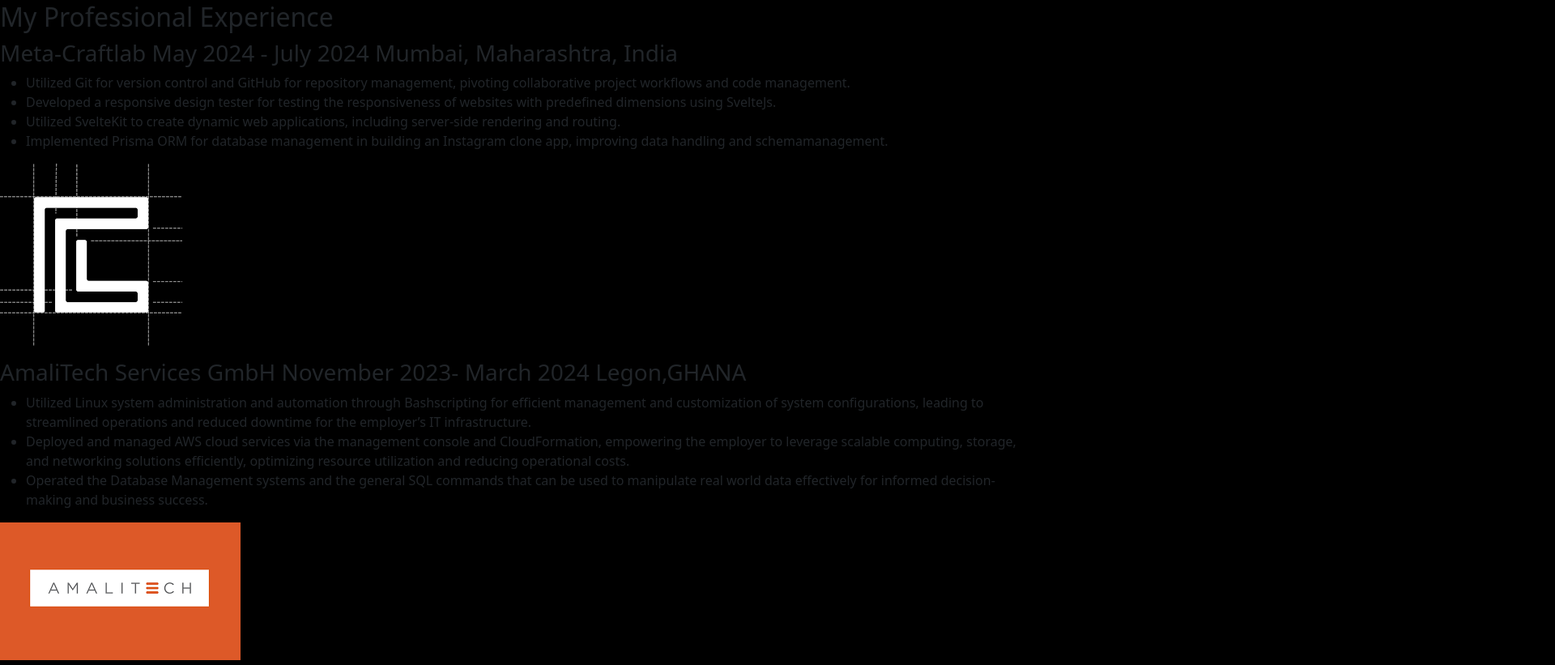
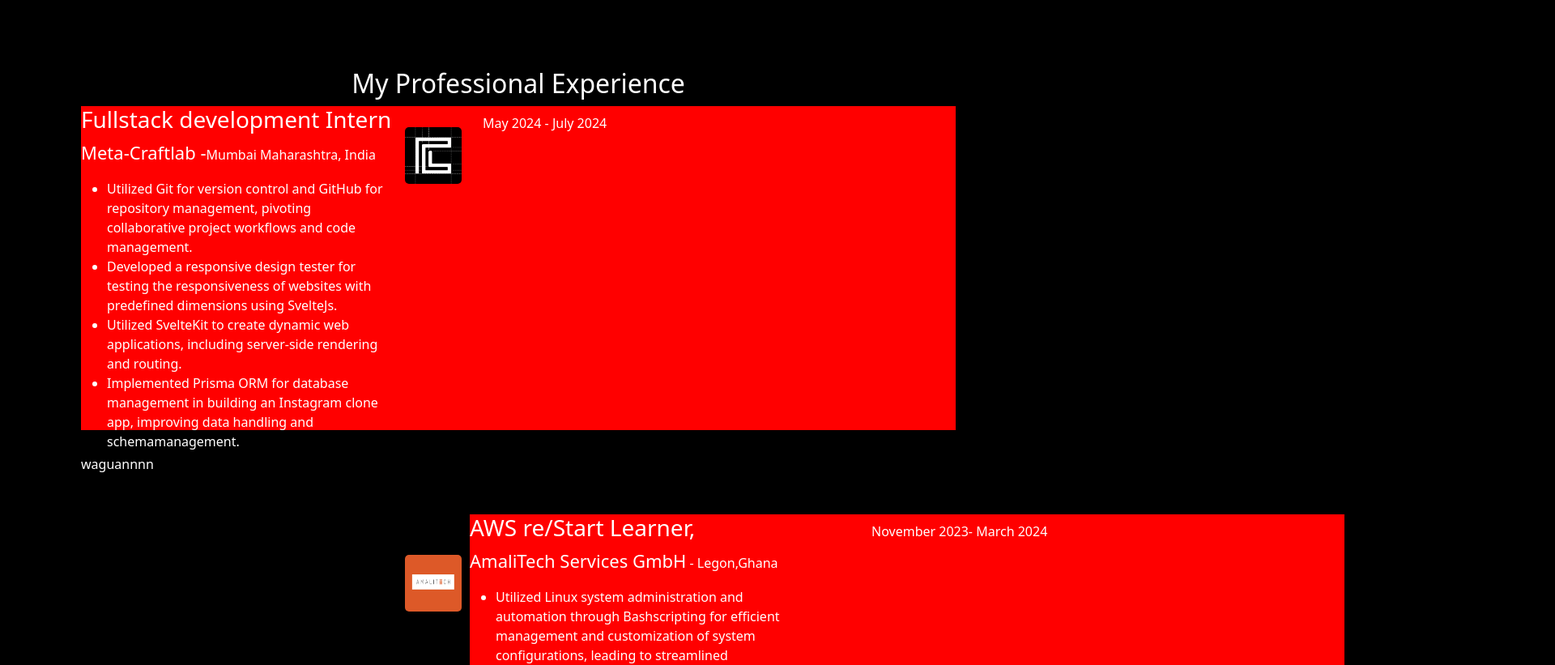
Before and after one commit to dkmakyer/portfolio-website, a React (Vite) app in the folder portfolio-website/: page /about in a window 1280 px wide. Shown: the part 760-1581 px from the top of the page at 81% size, 1920 px wide, since content can reach past the window. Built offline with nearby package versions, Linux system fonts and the light colour scheme.

Commit message:
update Experience.jsx
implemented css on the Experience component

```diff
--- a/portfolio-website/src/components/experience/Experience.jsx
+++ b/portfolio-website/src/components/experience/Experience.jsx
@@ -3,14 +3,16 @@
 import images from '../images';
 
 const Experience = () => {
-    const {craftlab, amalitech} = images;
+    const { craftlab, amalitech } = images;
     return (
         <>
             <div className="experience-container">
                 <h2>My Professional Experience</h2>
-                <div className='craftlab'>
+                <div className='cont craftlab'>
                     <div className="info">
-                        <h3>Meta-Craftlab <span>May 2024 - July 2024	Mumbai, Maharashtra, India</span></h3>
+                        <h3>Fullstack development Intern</h3>
+                        <p className='date'>May 2024 - July 2024</p>
+                        <p className='location'><span>Meta-Craftlab -</span>Mumbai Maharashtra, India</p>
                         <ul>
                             <li>Utilized Git for version control and GitHub for repository management, pivoting collaborative project workflows and code management.</li>
                             <li>Developed a responsive design tester for testing the responsiveness of websites with predefined dimensions using SvelteJs.</li>
@@ -20,10 +22,12 @@
                     </div>
                     <p className='craftlab-logo'><img src={craftlab} alt="craftlab-logo" /></p>
                 </div>
-                <p className='divider'></p>
-                <div className='amalitech'>
+                <p className='divider'>waguannnn</p>
+                <div className='cont amalitech'>
                     <div className="info">
-                        <h3>AmaliTech Services GmbH <span>November 2023- March 2024	 Legon,GHANA</span></h3>
+                        <h3>AWS re/Start Learner, </h3>
+                        <p className='date'>November 2023- March 2024</p>
+                        <p className='location'><span>AmaliTech Services GmbH</span> - Legon,Ghana</p>
                         <ul>
                             <li>Utilized Linux system administration and automation through Bashscripting for efficient management and customization of system configurations, leading to streamlined operations and reduced downtime for the employer’s IT infrastructure.</li>
                             <li>Deployed and managed AWS cloud services via the management console and CloudFormation, empowering the employer to leverage scalable computing, storage, and networking solutions efficiently, optimizing resource utilization and reducing operational costs.</li>
--- a/portfolio-website/src/components/experience/experience.css
+++ b/portfolio-website/src/components/experience/experience.css
@@ -0,0 +1,53 @@
+*{
+    box-sizing: border-box;
+    margin: 0;
+    padding: 0;
+}
+
+.experience-container{
+    padding: 50px 100px;
+    margin-top: 2rem;
+    color: rgb(255, 255, 255);
+}
+.experience-container h2{
+    text-align: center;
+}
+.cont{
+    position: relative;
+    height: 50vh;
+    box-sizing: border-box;
+    margin-bottom: 30px;
+    background-color: red;
+}
+
+.date:nth-of-type(1){
+    transform: translate(31rem, -2rem);
+}
+.location{
+    transform: translateY(-2.5rem);
+}
+.info .location span{
+    font-size: 22px;
+}
+.info ul{
+    width: 24rem;
+    transform: translateY(-40px);
+}
+.cont:nth-of-type(1) img{
+    position: absolute;
+    transform: translate(25rem, -28.5rem);
+    width: 70px;
+    height: 70px;
+    border-radius: 5px;
+}
+.cont:nth-of-type(2){
+    margin-top: 50px;
+   transform: translateX(30rem);
+}
+.cont:nth-of-type(2) img{
+    position: absolute;
+    transform: translate(-5rem, -33rem);
+    width: 70px;
+    height: 70px;
+    border-radius: 5px;
+}
--- a/portfolio-website/src/components/skills/skills.css
+++ b/portfolio-website/src/components/skills/skills.css
@@ -3,6 +3,8 @@
     margin: 0;
     padding: 0;
 }
+
+/* let the skills be stacked one on top of the next in order, and when you hover over any of them, they get a bigger z index */
 
 .skills{
     display: grid;
```
